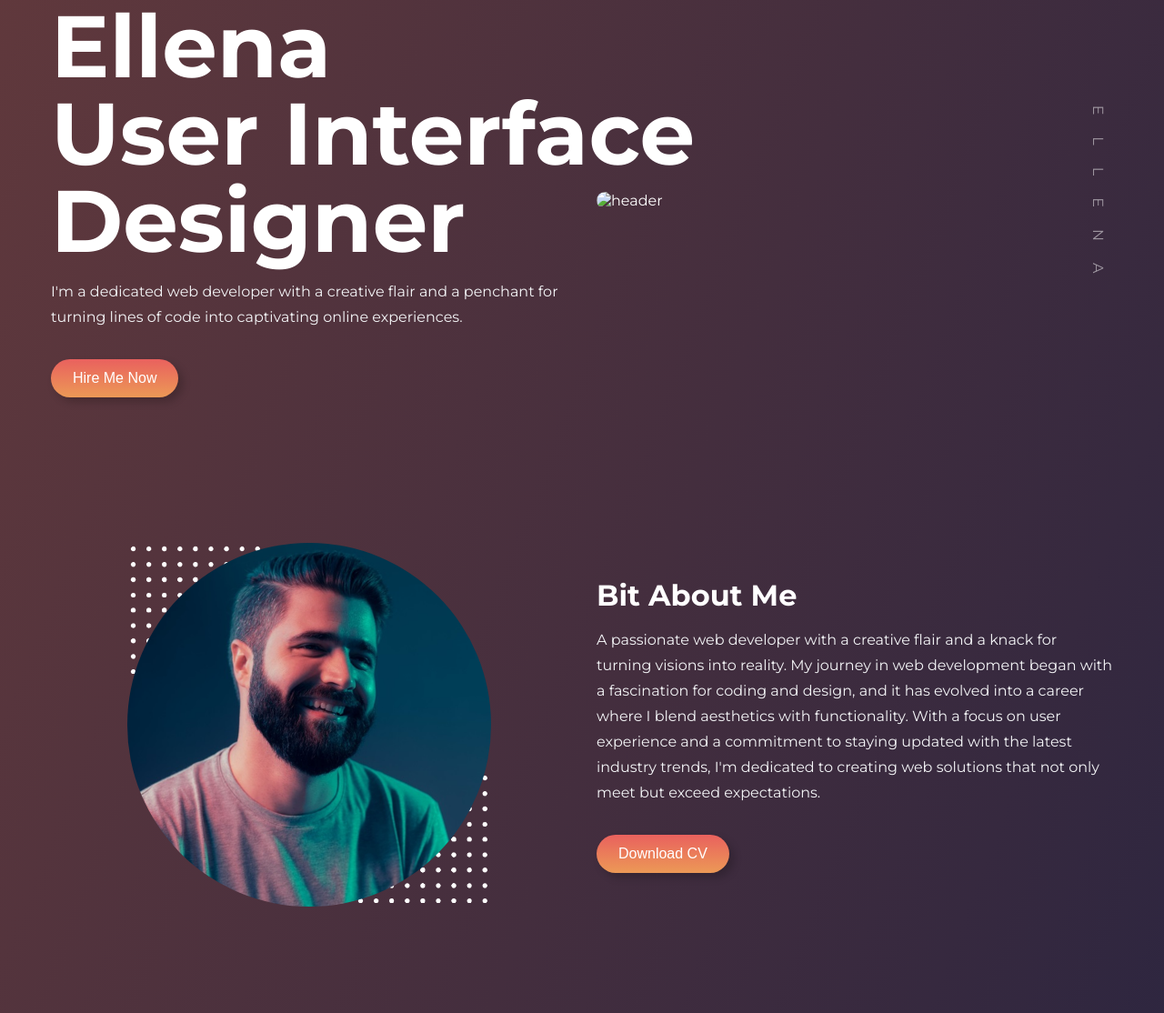
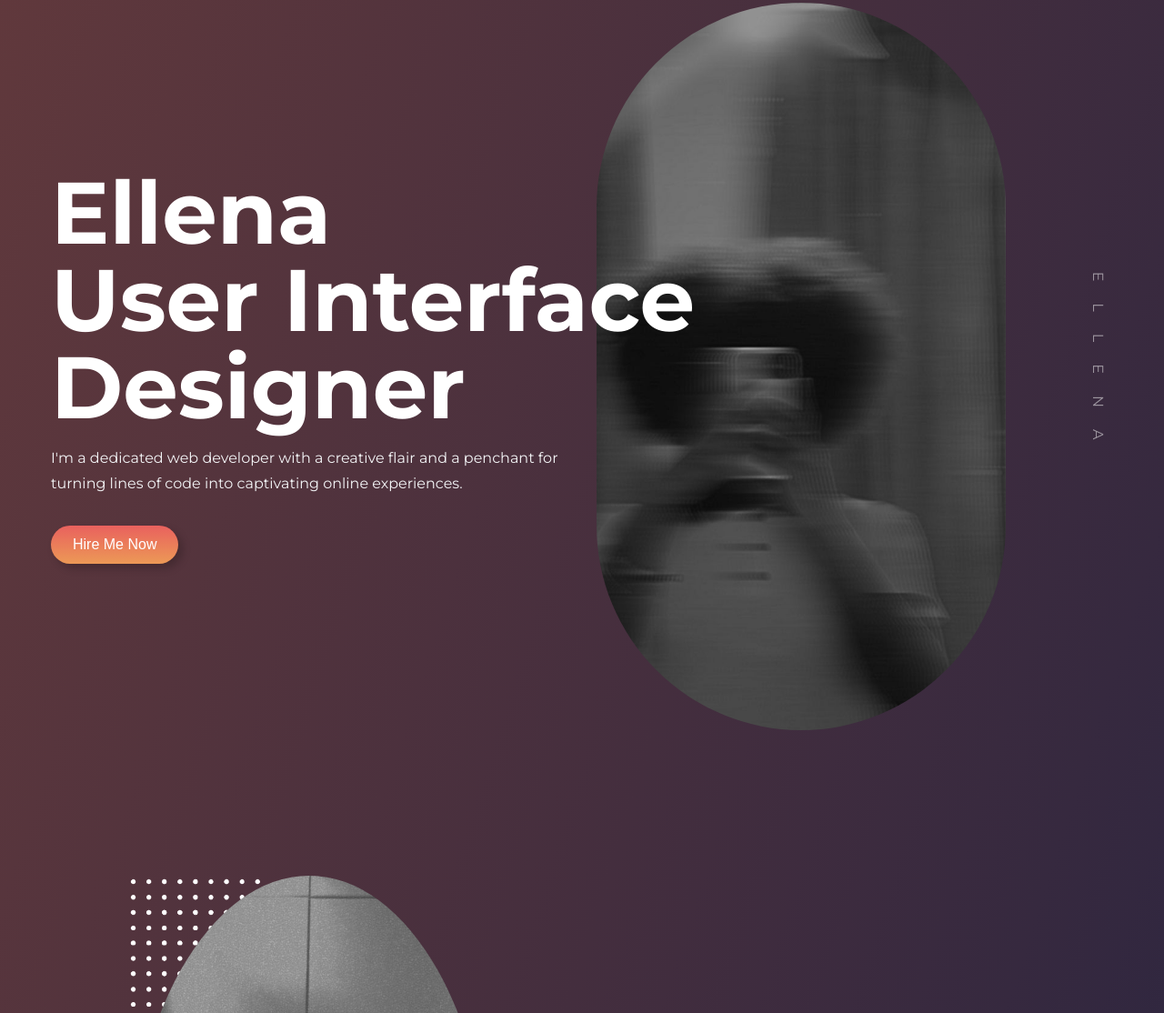
Before and after one commit to ellenaokpani/ellenaportfolio, a plain HTML site: page Ellena Portfolio/index.html in a window 1280 px wide. Shown: the part 184-1298 px from the top of the page at 91% size. Drawn offline with nearby package versions, Linux system fonts and the light colour scheme.

Commit message:
Update index.html

```diff
--- a/Ellena Portfolio/index.html
+++ b/Ellena Portfolio/index.html
@@ -29,7 +29,7 @@
     </nav>
     <header class="section__container header__container" id="home">
       <div class="header__image">
-        <img src="assets/header.jpg" alt="header" />
+        <img src="assets/header.jpeg" alt="header" />
       </div>
       <div class="header__content">
         <div>
@@ -49,7 +49,7 @@
       <div class="about__image">
         <img src="assets/bg.png" alt="bg" class="about__bg-1" />
         <img src="assets/bg.png" alt="bg" class="about__bg-2" />
-        <img src="assets/about.jpg" alt="about" class="about__img" />
+        <img src="assets/about.jpeg" alt="about" class="about__img" />
       </div>
       <div class="about__content">
         <h2 class="section__header">Bit About Me</h2>
```
